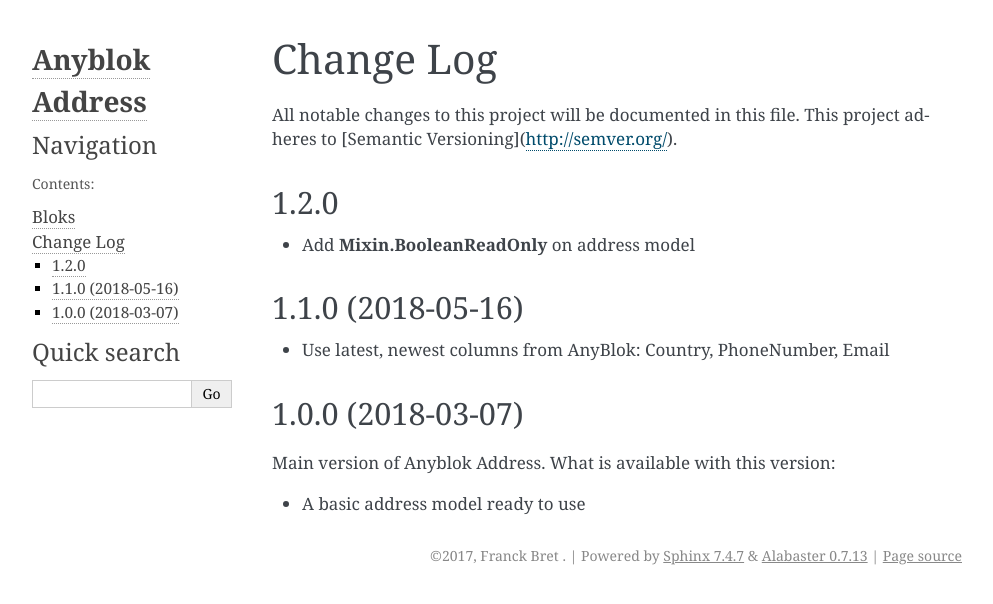
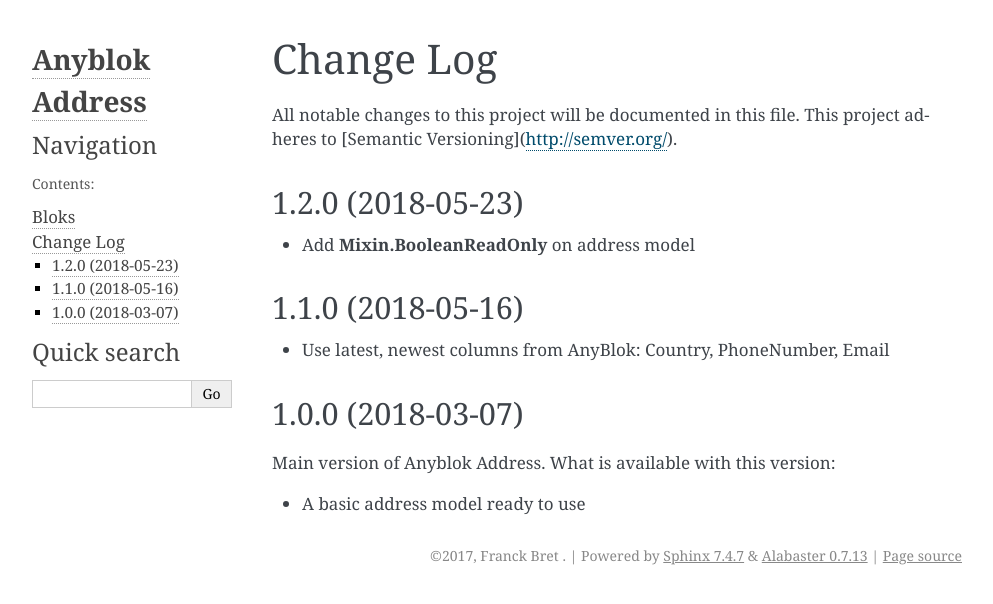
Before and after one commit to AnyBlok/anyblok_address, a Sphinx documentation site: the page built from doc/source/CHANGES.rst, in a window 1280 px wide. Shown: the top 604 px of the page, without its empty margins (148-1141 px from the left). Built offline with Sphinx 7.4.7, drawn with Linux system fonts in a browser that asks for light colours; part of the change alters nothing that is shown.

```diff
--- a/CHANGELOG.rst
+++ b/CHANGELOG.rst
@@ -5,8 +5,8 @@ Change Log
 All notable changes to this project will be documented in this file.
 This project adheres to [Semantic Versioning](http://semver.org/).
 
-1.2.0
-=====
+1.2.0 (2018-05-23)
+==================
 
 * Add **Mixin.BooleanReadOnly** on address model
 
--- a/doc/source/conf.py
+++ b/doc/source/conf.py
@@ -64,9 +64,9 @@ author = 'Franck Bret'
 # built documents.
 #
 # The short X.Y version.
-version = '0.1.0'
+version = '1.2.0'
 # The full version, including alpha/beta/rc tags.
-release = '0.1.0'
+release = '1.2.0'
 
 # The language for content autogenerated by Sphinx. Refer to documentation
 # for a list of supported languages.
```
Also changed, not shown: 1 other file.
